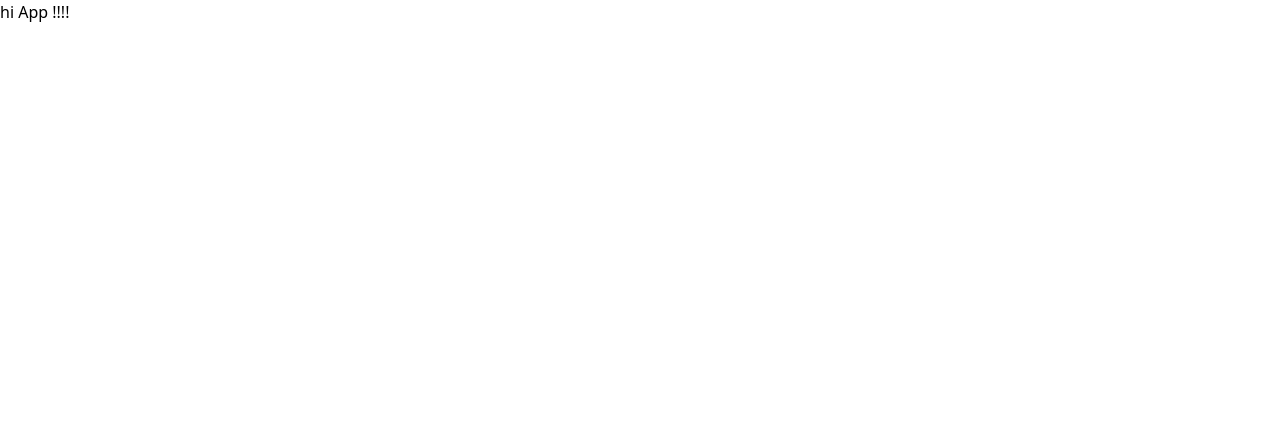
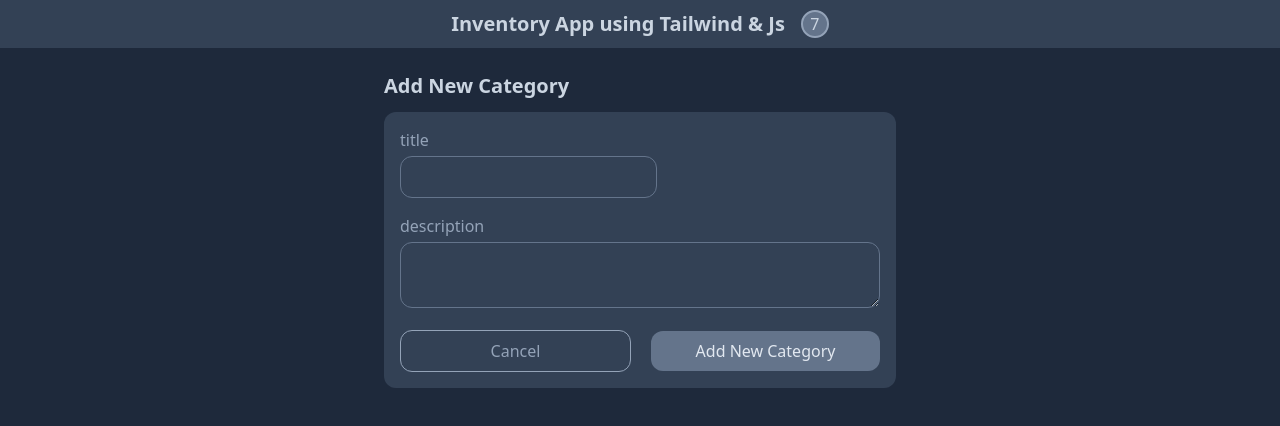
Before and after one commit to Mohammad-Bereymi/Inventory-App-using-tailwind-JS, a website: page public/index.html in a window 1280 px wide. Drawn offline with Linux system fonts and the light colour scheme.

Commit message:
Add category form

```diff
--- a/package.json
+++ b/package.json
@@ -10,6 +10,7 @@
   "author": "",
   "license": "ISC",
   "devDependencies": {
+    "@tailwindcss/forms": "^0.5.3",
     "autoprefixer": "^10.4.13",
     "postcss-cli": "^10.1.0",
     "tailwindcss": "^3.2.4"
--- a/public/index.html
+++ b/public/index.html
@@ -10,7 +10,39 @@
 </head>
 
 <body>
-    <h1>hi App !!!!</h1>
+    <div class="bg-slate-800 h-screen w-screen">
+        <!--app bar-->
+        <div class="h-12 flex items-center justify-center gap-x-4 bg-slate-700 mb-6">
+            <h1 class="text-xl font-bold text-slate-300">Inventory App using Tailwind & Js</h1>
+            <span
+                class="flex items-center justify-center w-7 h-7 rounded-full bg-slate-500 text-slate-300 border-2 border-slate-400">7</span>
+        </div>
+        <!--app content-->
+        <div class="container max-w-lg mx-auto">
+            <!--category form-->
+            <div>
+                <h2 class="text-xl text-slate-300 font-bold mb-3">Add New Category</h2>
+                <form class="bg-slate-700 p-4 rounded-xl flex flex-col gap-y-4">
+                    <div>
+                        <label for="category-title" class="block mb-1 text-slate-400">title</label>
+                        <input type="text" name="category-title" id="category-title"
+                            class="bg-transparent rounded-xl border border-slate-500 text-slate-400" />
+                    </div>
+                    <div>
+                        <label for="category-description" class="block mb-1 text-slate-400">description</label>
+                        <textarea type="text" name="category-description" id="category-description"
+                            class="bg-transparent rounded-xl border border-slate-500 text-slate-400 w-full"></textarea>
+                    </div>
+                    <div class="flex items-center justify-center gap-x-5">
+                        <button class="flex-1 border border-slate-400 text-slate-400 rounded-xl py-2">Cancel</button>
+                        <button class="flex-1 bg-slate-500 text-slate-200 rounded-xl py-2">Add New
+                            Category</button>
+                    </div>
+                </form>
+            </div>
+            <!--product form-->
+        </div>
+    </div>
 </body>
 
 </html>
--- a/tailwind.config.js
+++ b/tailwind.config.js
@@ -4,5 +4,8 @@ module.exports = {
   theme: {
     extend: {},
   },
-  plugins: [],
+  plugins: [
+    require("@tailwindcss/forms"),
+    // ...
+  ],
 };
```
Also changed, not shown: public/build/tailwind.css, 1 other file.
